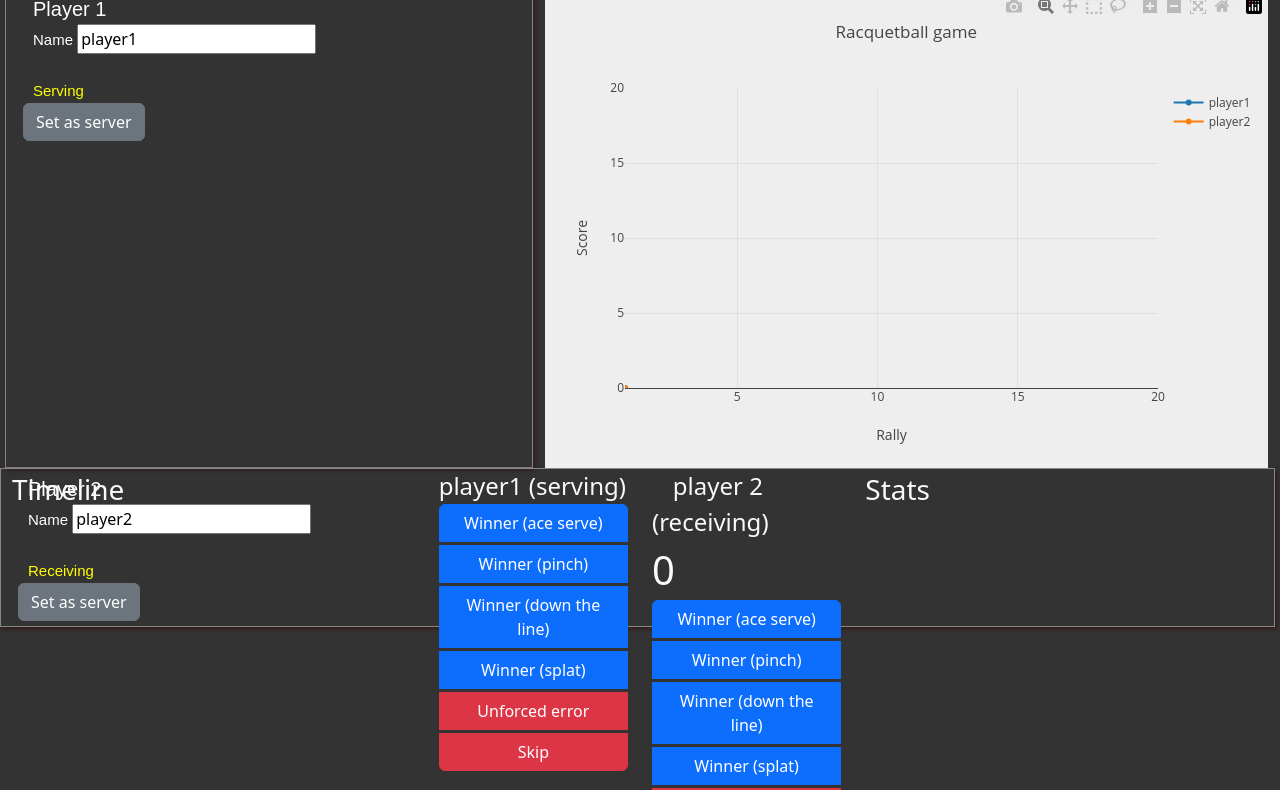
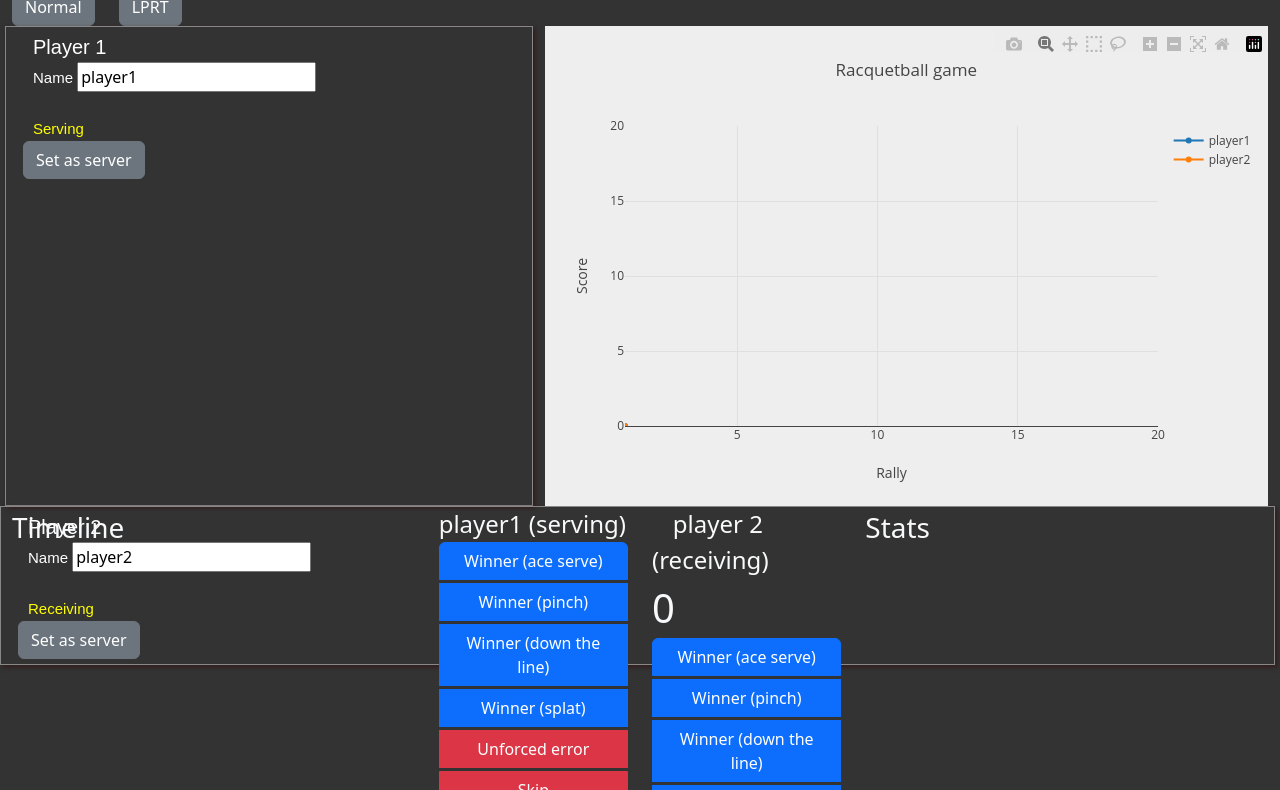
Before and after one commit to kazzmir/racquetball-scores, a plain HTML site: page index.html in a window 1280 px wide. Shown: the part 42-832 px from the top of the page. Drawn offline with nearby package versions, Linux system fonts and the light colour scheme.

Commit message:
basic style switching

```diff
--- a/index.html
+++ b/index.html
@@ -7,9 +7,15 @@
     <link href="bootstrap/bootstrap.min.css" rel="stylesheet">
 
     <style>
+
         /* make the body have a dark grey background */
-        #body {
+        .normal {
             background-color: #333;
+        }
+
+        .lprt {
+            /* light blue color */
+            background-color: #00bfff;
         }
 
         .inner{
@@ -155,10 +161,18 @@
     </style>
 
 </head>
-<body id="body" onload="init()">
+<body id="body" class="normal" onload="init()">
 
     <span class="text">Racquetball Scores</span>
     <div class="container-fluid h-100">
+        <div class="row">
+            <div class="col-1">
+                <button type="button" class="btn btn-secondary" onclick="normalStyle()">Normal</button>
+            </div>
+            <div class="col-1">
+                <button type="button" class="btn btn-secondary" onclick="lprtStyle()">LPRT</button>
+            </div>
+        </div>
         <div id="row1" class="row h-60">
             <div id="player1" class="col">
                 <div class="inner">
--- a/js/code.js
+++ b/js/code.js
@@ -465,3 +465,15 @@ function newGame(){
     Plotly.redraw('plot');
     updateState()
 }
+
+function normalStyle(){
+    let list = document.body.classList
+    list.remove('lprt')
+    list.add('normal')
+}
+
+function lprtStyle(){
+    let list = document.body.classList
+    list.add('lprt')
+    list.remove('normal')
+}
```
